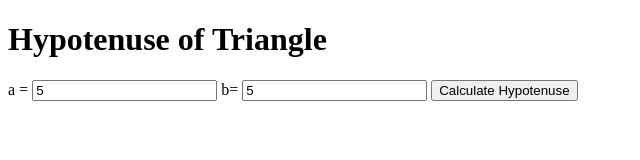
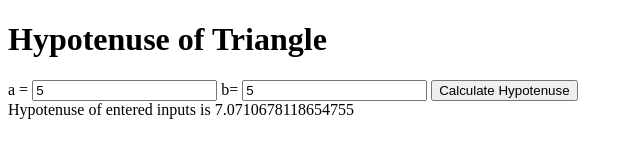
Before and after one commit to GenxTheGamer/fun-with-triangles-mark12, a plain HTML site: page hypotenuse.html in a window 1280 px wide. Both pictures are taken after typing "5", "5" into the empty fields and a click on the button "Calculate Hypotenuse". Shown: the whole page, without its empty margins (0-640 px from the left). Drawn offline with Linux system fonts and the light colour scheme.

Commit message:
added functionality to hypotenuse

```diff
--- a/hypotenuse.html
+++ b/hypotenuse.html
@@ -4,6 +4,7 @@
     <meta charset="UTF-8">
     <meta http-equiv="X-UA-Compatible" content="IE=edge">
     <meta name="viewport" content="width=device-width, initial-scale=1.0">
+    <link rel="stylesheet" href="/style.css">
     <title>Hypotenuse Calculator | mark12</title>
 </head>
 <body>
--- a/hypotenuse.js
+++ b/hypotenuse.js
@@ -0,0 +1,13 @@
+const inputHypo = document.querySelectorAll(".hypo-input");
+const buttonResult = document.querySelector("#hypo-result-btn");
+const output = document.querySelector("#output");
+
+function calculateHypotenuse() {
+  const squareOfA = inputHypo[0].value * inputHypo[0].value;
+  const squareOfB = inputHypo[1].value * inputHypo[1].value;
+  const result = Math.sqrt(squareOfA + squareOfB);
+
+  output.innerText = "Hypotenuse of entered inputs is " + result;
+}
+
+buttonResult.addEventListener("click", calculateHypotenuse);
--- a/style.css
+++ b/style.css
@@ -0,0 +1,3 @@
+body {
+    width: 100%;
+}
```
Also changed, not shown: isTriangle.html (+1 -1 lines), quiz.html (+1 -0 lines).
